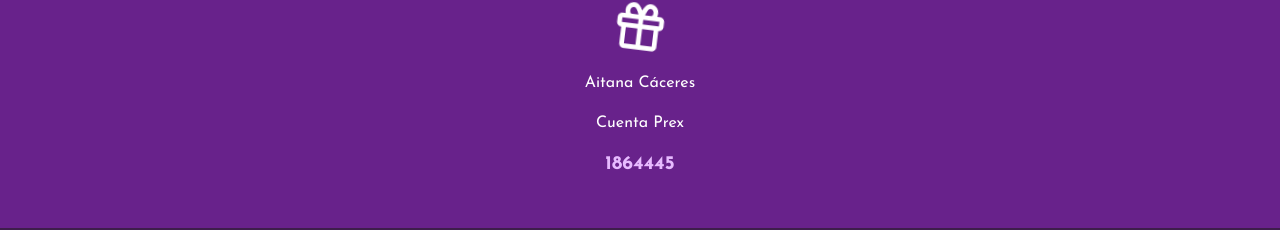
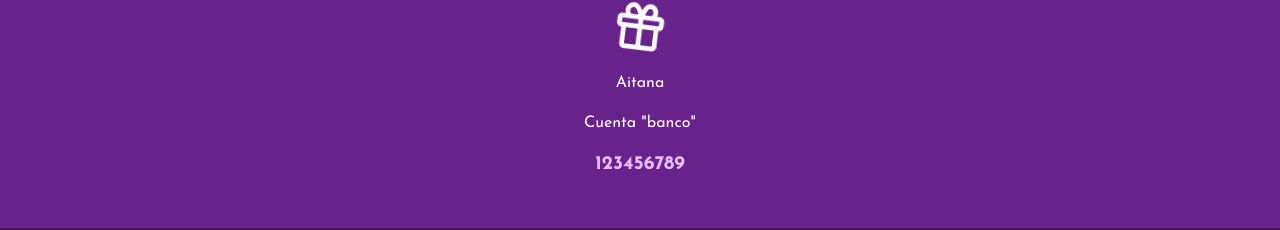
Before and after one commit to NatanaelLeites/invitacion, a website: page index.html in a window 1280 px wide. Both pictures are taken after a click on the icon 640 px from the left and 2011 px from the top of the page. Shown: the part 1985-2215 px from the top of the page. Drawn offline with nearby package versions, Linux system fonts and the light colour scheme; a web font is replaced by a local one.

Commit message:
Update index.html

```diff
--- a/index.html
+++ b/index.html
@@ -99,9 +99,9 @@
             <h2>Regalos</h2>
             <i id="btn-cuenta" class='bx bx-tada bx-gift'></i>
             <div id="cuenta" class="cuenta-bancaria">
-                <p>Aitana Cáceres</p>
-                <p>Cuenta Prex</p>
-                <strong>1864445</strong>
+                <p>Aitana</p>
+                <p>Cuenta "banco"</p>
+                <strong>123456789</strong>
             </div>
 
         </div>
```
